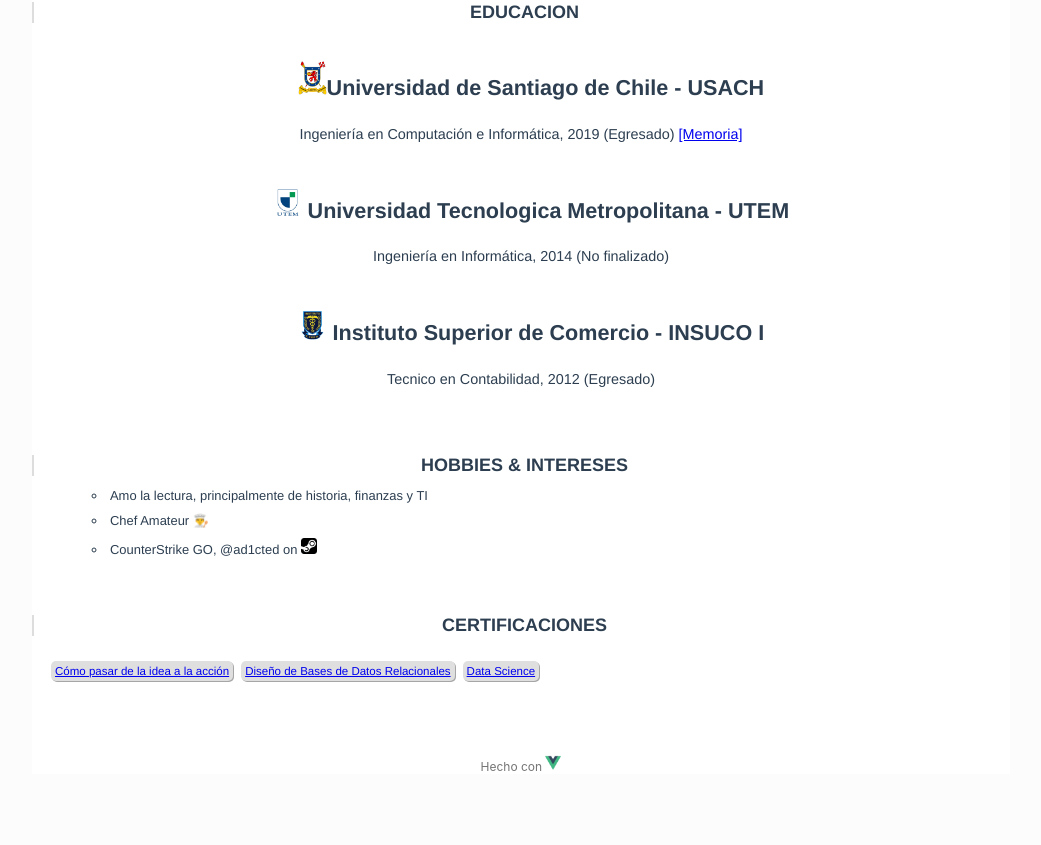
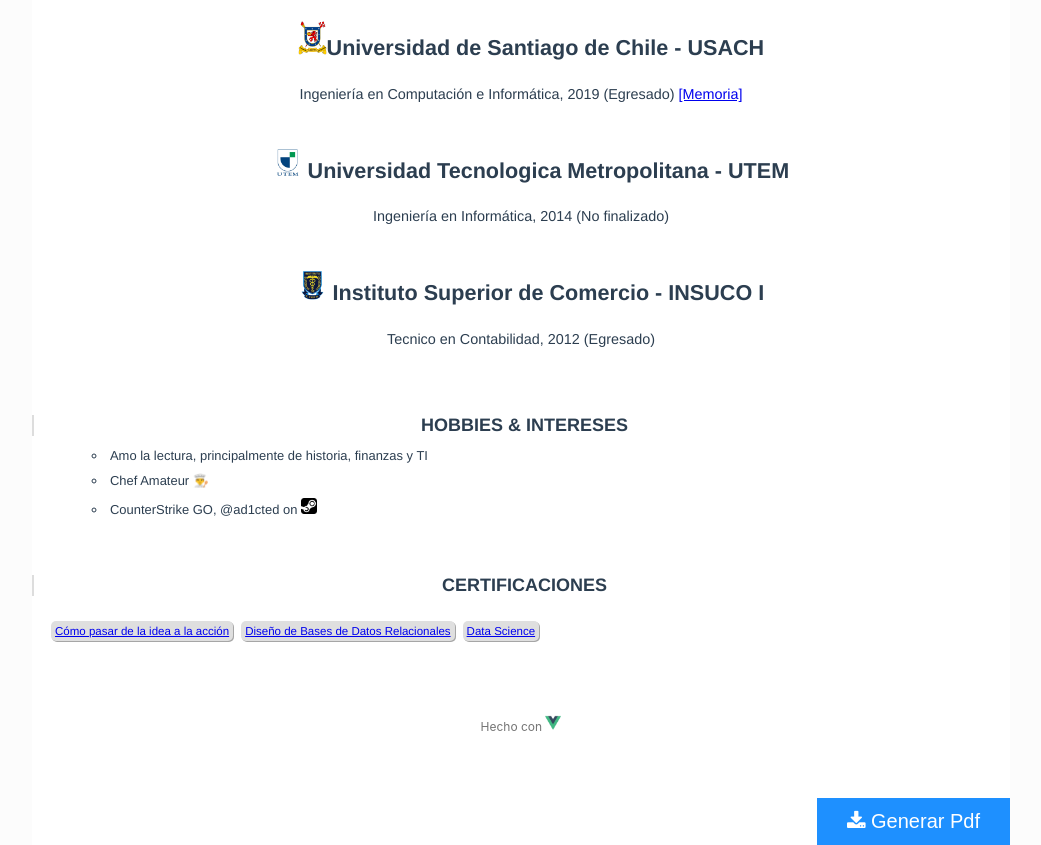
Before and after one commit to ad1cted/cv_estebanPlaza, a Vue app: page / in a window 1280 px wide. Shown: the part 2233-3078 px from the top of the page, without its empty margins (119-1160 px from the left). Before the commit the page ends 3007 px from the top, so only its background shows below. Built offline with nearby package versions, Linux system fonts and the light colour scheme.

Commit message:
ADD: boton para descagar en PDF

```diff
--- a/src/App.vue
+++ b/src/App.vue
@@ -1,16 +1,20 @@
 <template>
   <div id="app" class="main">
     <CV nombre="Esteban Isaias Plaza A."/>
+    <button-pdf/>
+
   </div>
 </template>
 <script>
 
 import CV from './components/CV.vue'
-
+import ButtonPdf from "./components/ButtonPdf";
 export default {
   name: 'App',
   components: {
-    CV
+    CV,
+    ButtonPdf
+
   },
 
 }
@@ -24,6 +28,6 @@ export default {
   -moz-osx-font-smoothing: grayscale;
   text-align: center;
   color: #2c3e50;
-  margin-top: 60px;
+  margin-top: 20px;
 }
 </style>
--- /dev/null
+++ b/src/components/ButtonPdf.vue
@@ -0,0 +1,43 @@
+<template>
+  <section id="btn-pdf">
+
+    <link href="https://cdnjs.cloudflare.com/ajax/libs/font-awesome/4.7.0/css/font-awesome.min.css" rel="stylesheet">
+    <button  onclick="location.href='https://v2.convertapi.com/d/ks9bga6bengo1gw7d9ttixjynpr6wgkg/ad1cted-github-io-cv_estebanPlaza-.pdf'" class="btn"><i class="fa fa-download"></i> Generar Pdf</button>
+
+  </section>
+</template>
+<script>
+export default {
+  name: "ButtonPdf",
+  components: {
+  },
+  data() {
+    return {
+      click: false
+    }
+  },
+}
+
+
+
+</script>
+
+<style>
+#btn-pdf {
+  text-align: right;
+}
+
+/* Style buttons */
+.btn {
+  background-color: DodgerBlue;
+  border: none;
+  color: white;
+  padding: 12px 30px;
+  cursor: pointer;
+  font-size: 20px;
+}
+
+.btn:hover {
+  background-color: RoyalBlue;
+}
+</style>
```
